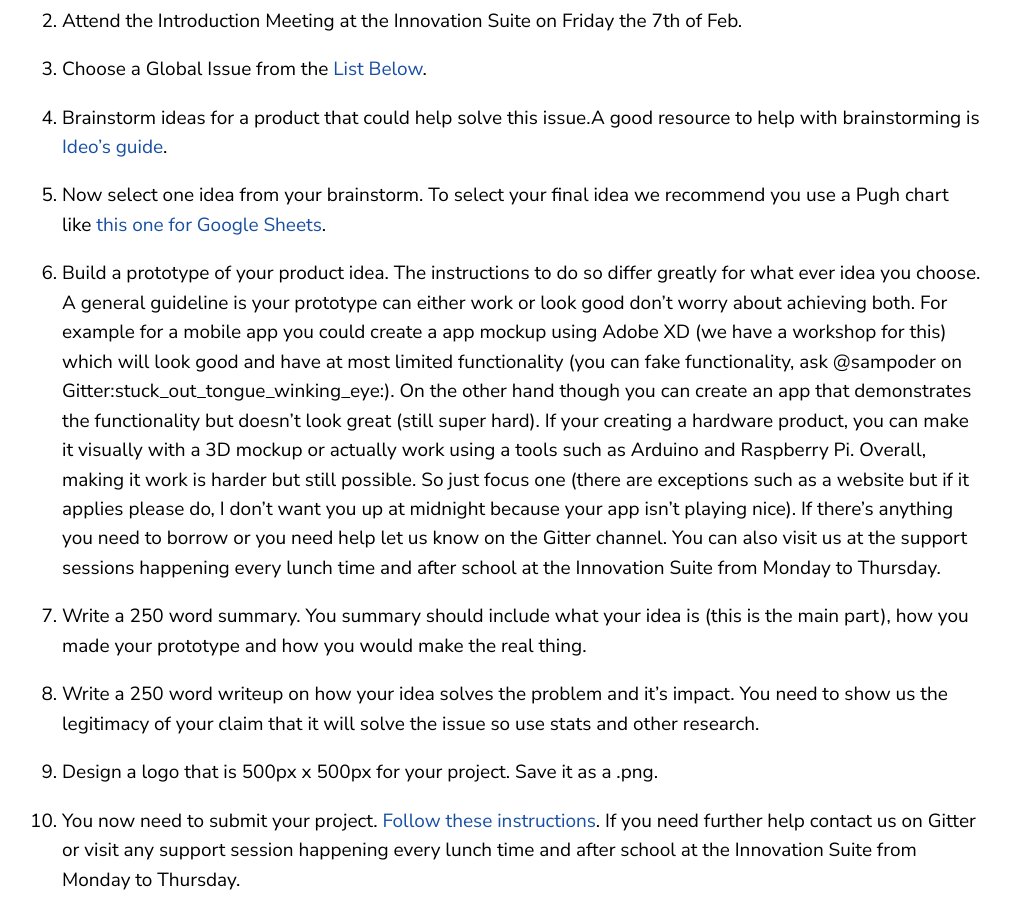
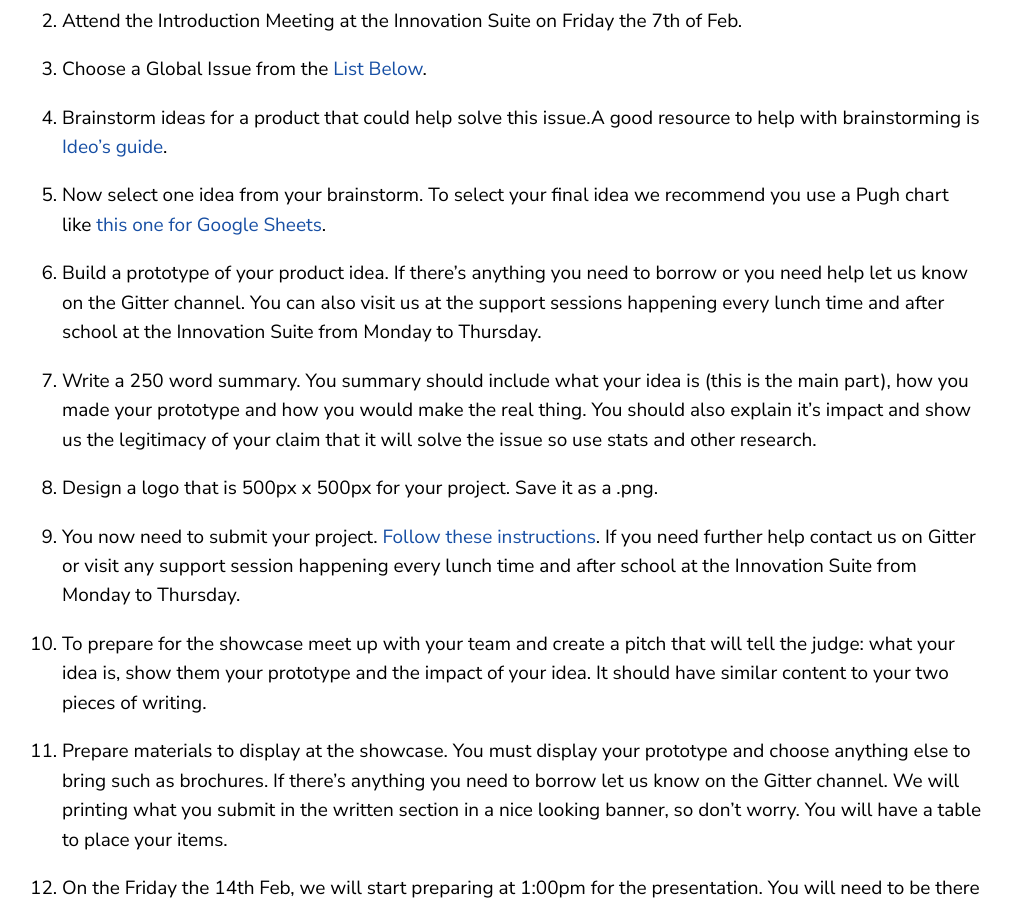
Before and after one commit to gemssingaporestudentcouncil/innovationweek2020, a Jekyll site: the page built from innov-challenge.md, in a window 1280 px wide and 900 px high, scrolled down 1874 px. Shown: the whole window, without its empty margins (78-1090 px from the left). Built offline with Jekyll 4.4.1, drawn with Linux system fonts in a browser that asks for light colours.

Commit message:
Update innov-challenge.md

```diff
--- a/innov-challenge.md
+++ b/innov-challenge.md
@@ -77,11 +77,9 @@
 
 5. Now select one idea from your brainstorm. To select your final idea we recommend you use a Pugh chart like [this one for Google Sheets](https://docs.google.com/spreadsheets/d/12jvLjEAkh1baQ4FG6hwC-ztA4dXR-L9lTM_v6XlwUbc/edit?usp=sharing).
 
-6. Build a prototype of your product idea. The instructions to do so differ greatly for what ever idea you choose. A general guideline is your prototype can either work or look good don't worry about achieving both. For example for a mobile app you could create a app mockup using Adobe XD (we have a workshop for this) which will look good and have at most limited functionality (you can fake functionality, ask @sampoder on Gitter:stuck_out_tongue_winking_eye:). On the other hand though you can create an app that demonstrates the functionality but doesn't look great (still super hard). If your creating a hardware product, you can make it visually with a 3D mockup or actually work using a tools such as Arduino and Raspberry Pi. Overall, making it work is harder but still possible. So just focus one (there are exceptions such as a website but if it applies please do, I don't want you up at midnight because your app isn't playing nice). If there's anything you need to borrow or you need help let us know on the Gitter channel. You can also visit us at the support sessions happening every lunch time and after school at the Innovation Suite from Monday to Thursday.
+6. Build a prototype of your product idea. If there's anything you need to borrow or you need help let us know on the Gitter channel. You can also visit us at the support sessions happening every lunch time and after school at the Innovation Suite from Monday to Thursday.
 
-7. Write a 250 word summary. You summary should include what your idea is (this is the main part), how you made your prototype and how you would make the real thing.
-
-8. Write a 250 word writeup on how your idea solves the problem and it's impact. You need to show us the legitimacy of your claim that it will solve the issue so use stats and other research.
+7. Write a 250 word summary. You summary should include what your idea is (this is the main part), how you made your prototype and how you would make the real thing. You should also explain it's impact and show us the legitimacy of your claim that it will solve the issue so use stats and other research.
 
 9. Design a logo that is 500px x 500px for your project. Save it as a .png.
 
```
